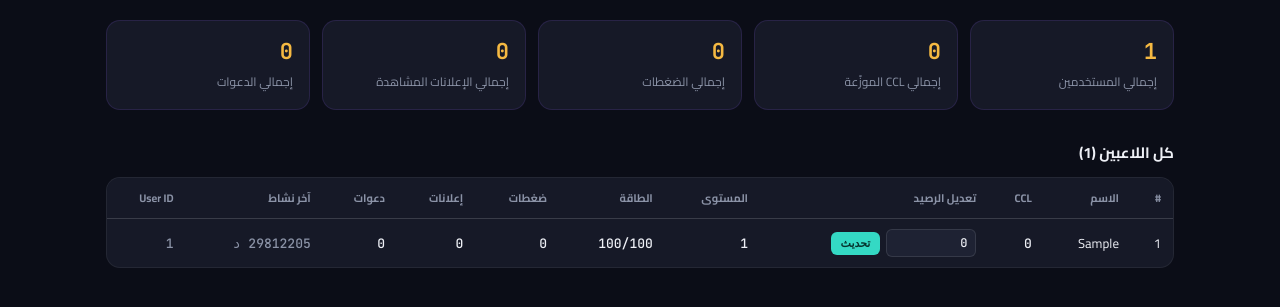
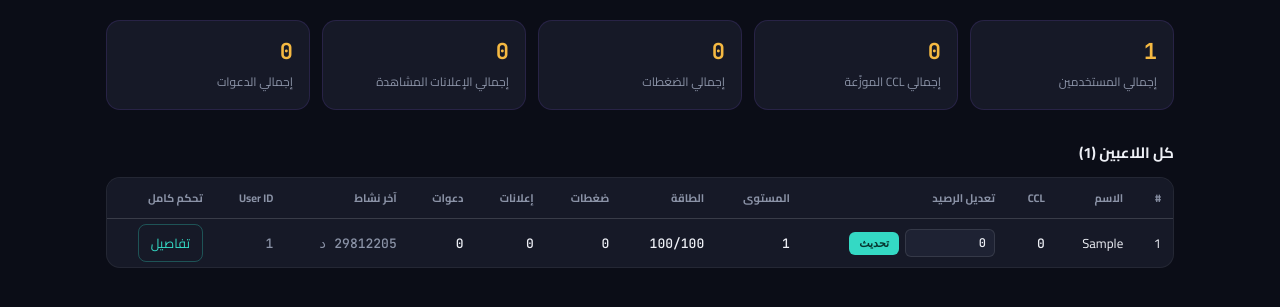
Before and after one commit to mohamedelsiny39-cpu/GPT-v, a Flask app: page /admin in a window 1280 px wide. Shown: the part 58-365 px from the top of the page. Run offline with Flask 3, Linux system fonts and the light colour scheme; the visitor is signed in with stand-in values (Sample User, id 1); data comes from the database, SQL or seed files in the repository.

Commit message:
Update admin.html

```diff
--- a/templates/admin.html
+++ b/templates/admin.html
@@ -57,6 +57,7 @@
           <th>دعوات</th>
           <th>آخر نشاط</th>
           <th>User ID</th>
+          <th>تحكم كامل</th>
         </tr>
       </thead>
       <tbody>
@@ -78,6 +79,7 @@
           <td class="mono">{{ u.referral_count }}</td>
           <td class="mono muted">{{ ((now - u.last_active) / 60) | round(0, 'floor') | int }} د</td>
           <td class="mono muted">{{ u.user_id }}</td>
+          <td><a href="{{ url_for('admin_user_detail', user_id=u.user_id) }}" class="nav-link small-nav">تفاصيل</a></td>
         </tr>
         {% endfor %}
       </tbody>
```
